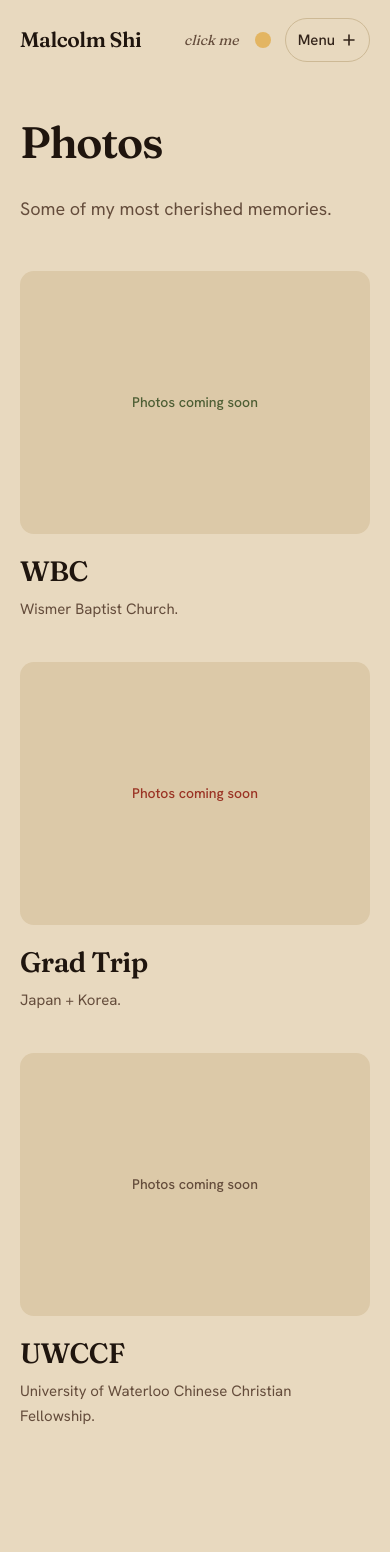
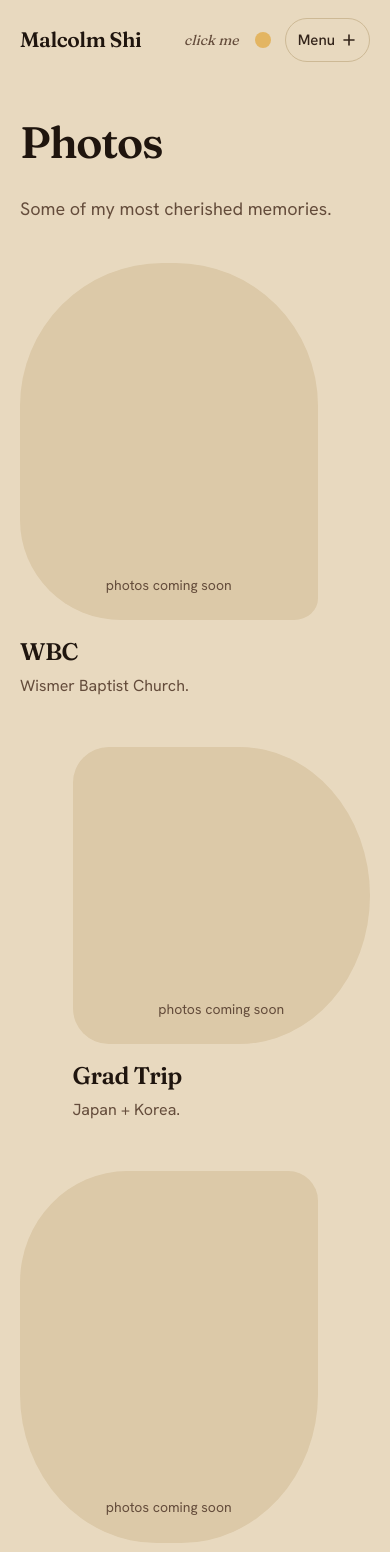
Before and after one commit to malcolmshi123/personal-website, a Next.js app: page /photos in a window 390 px wide. Shown: the top 1552 px of the page. Built offline with nearby package versions, Linux system fonts and the light colour scheme.

Commit message:
update photos and contact

```diff
--- a/src/app/globals.css
+++ b/src/app/globals.css
@@ -810,17 +810,23 @@ body:has(.home-ground) .site-footer .hill-wave {
     }
 }
 
-/* Contact and photos (restyled in task 5) */
+/* Contact */
 
 .contact-links {
     margin-top: 24px;
+    font-size: 17px;
+}
+
+.contact-links a {
     color: var(--brick);
-    font-size: 16px;
-    line-height: 1.8;
 }
 
 .prose .contact-heading {
     margin-top: 56px;
+}
+
+.contact-form {
+    max-width: 520px;
 }
 
 .contact-form fieldset {
@@ -834,7 +840,8 @@ body:has(.home-ground) .site-footer .hill-wave {
     display: grid;
     gap: 8px;
     margin-bottom: 24px;
-    font-size: 15px;
+    color: var(--ink);
+    font-size: 16px;
     font-weight: 500;
 }
 
@@ -842,14 +849,15 @@ body:has(.home-ground) .site-footer .hill-wave {
 .contact-form textarea {
     width: 100%;
     padding: 12px 16px;
-    border: 1.5px solid var(--rule);
+    border: 1px solid var(--rule);
     border-radius: 10px;
     background: var(--field);
     color: var(--ink);
     font: inherit;
+    font-weight: 400;
     line-height: 1.6;
     caret-color: var(--brick);
-    transition: border-color 200ms var(--ease-out);
+    transition: border-color 200ms var(--ease-out), background-color var(--theme-fade);
 }
 
 .contact-form input:hover,
@@ -859,7 +867,8 @@ body:has(.home-ground) .site-footer .hill-wave {
 
 .contact-form input:focus-visible,
 .contact-form textarea:focus-visible {
-    border-color: var(--olive);
+    border-color: var(--brick);
+    outline: 2px solid var(--brick);
     outline-offset: 2px;
 }
 
@@ -871,30 +880,31 @@ body:has(.home-ground) .site-footer .hill-wave {
     min-height: 48px;
     padding: 12px 28px;
     border: 0;
-    border-radius: 999px;
+    border-radius: 10px;
     background: var(--olive);
     color: var(--sky);
     font: inherit;
-    font-size: 16px;
-    font-weight: 600;
+    font-weight: 500;
     cursor: pointer;
     transition: background-color 200ms var(--ease-out);
 }
 
 .contact-form button:hover {
-    background: var(--olive);
+    background: color-mix(in srgb, var(--olive) 82%, var(--ink));
 }
+
+/* Photos */
 
 .photos-page {
     max-width: 1120px;
-    padding-block: clamp(40px, 6vw, 88px);
 }
 
 .album-grid {
     display: grid;
-    grid-template-columns: repeat(auto-fit, minmax(min(100%, 260px), 1fr));
-    gap: 40px 24px;
-    margin: 48px 0 0;
+    grid-template-columns: minmax(0, 1.2fr) minmax(0, 1fr) minmax(0, 1.1fr);
+    align-items: start;
+    gap: 40px clamp(20px, 3vw, 40px);
+    margin: clamp(40px, 6vw, 72px) 0 0;
     padding: 0;
     list-style: none;
 }
@@ -904,43 +914,63 @@ body:has(.home-ground) .site-footer .hill-wave {
     margin: 0;
 }
 
-.album-placeholder {
-    display: flex;
-    align-items: center;
-    justify-content: center;
-    aspect-ratio: 4 / 3;
-    padding: 24px;
-    border-radius: var(--radius);
-    background: var(--placeholder);
-    color: var(--olive);
-    font-size: 14px;
-    font-weight: 500;
-    line-height: 1.6;
-    text-align: center;
+.album-photo {
+    width: 100%;
 }
 
-.album-grid li:nth-child(2) .album-placeholder {
-    background: var(--placeholder);
-    color: var(--brick);
+.album-grid li:nth-child(1) .album-photo {
+    aspect-ratio: 5 / 6;
+    border-radius: 48% 48% 8% 34% / 40% 40% 6% 28%;
 }
 
-.album-grid li:nth-child(3) .album-placeholder {
-    background: var(--placeholder);
-    color: var(--ink-soft);
+.album-grid li:nth-child(2) {
+    margin-top: clamp(32px, 6vw, 72px);
+}
+
+.album-grid li:nth-child(2) .album-photo {
+    aspect-ratio: 1 / 1;
+    border-radius: 12% 44% 44% 12% / 12% 50% 50% 12%;
+}
+
+.album-grid li:nth-child(3) {
+    margin-top: clamp(12px, 2vw, 24px);
+}
+
+.album-grid li:nth-child(3) .album-photo {
+    aspect-ratio: 4 / 5;
+    border-radius: 36% 10% 46% 46% / 30% 8% 40% 40%;
 }
 
 .album h2 {
-    margin: 20px 0 8px;
-    font-size: 28px;
+    margin: 18px 0 6px;
+    font-size: clamp(24px, 2.4vw, 30px);
     letter-spacing: -0.02em;
-    line-height: 1.25;
+    line-height: 1.2;
 }
 
 .album p {
     margin: 0;
     color: var(--ink-soft);
-    font-size: 15px;
-    line-height: 1.7;
+    font-size: 16px;
+}
+
+@media (max-width: 760px) {
+    .album-grid {
+        grid-template-columns: minmax(0, 1fr);
+        gap: 48px;
+    }
+
+    .album-grid li {
+        width: 85%;
+    }
+
+    .album-grid li:nth-child(2) {
+        justify-self: end;
+    }
+
+    .album-grid li:nth-child(n) {
+        margin-top: 0;
+    }
 }
 
 /* Responsive */
--- a/src/app/photos/page.tsx
+++ b/src/app/photos/page.tsx
@@ -16,8 +16,8 @@ export default function Photos() {
                 {albums.map((album) => (
                     <li key={album.id}>
                         <figure className="album">
-                            <div className="album-placeholder">
-                                <span>Photos coming soon</span>
+                            <div className="soft-photo album-photo">
+                                <span>photos coming soon</span>
                             </div>
                             <figcaption>
                                 <h2>{album.title}</h2>
```
